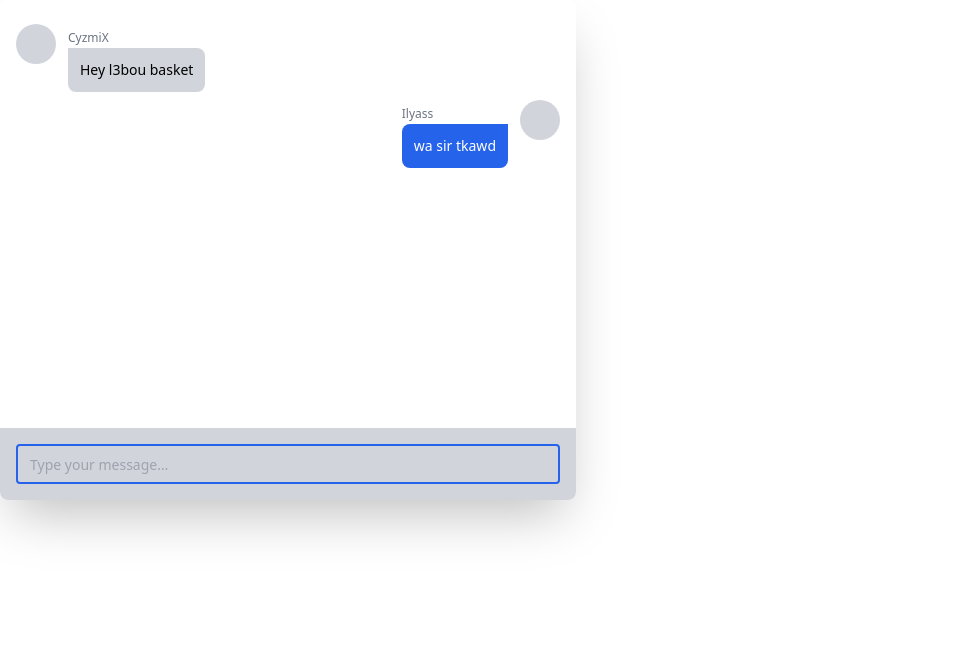
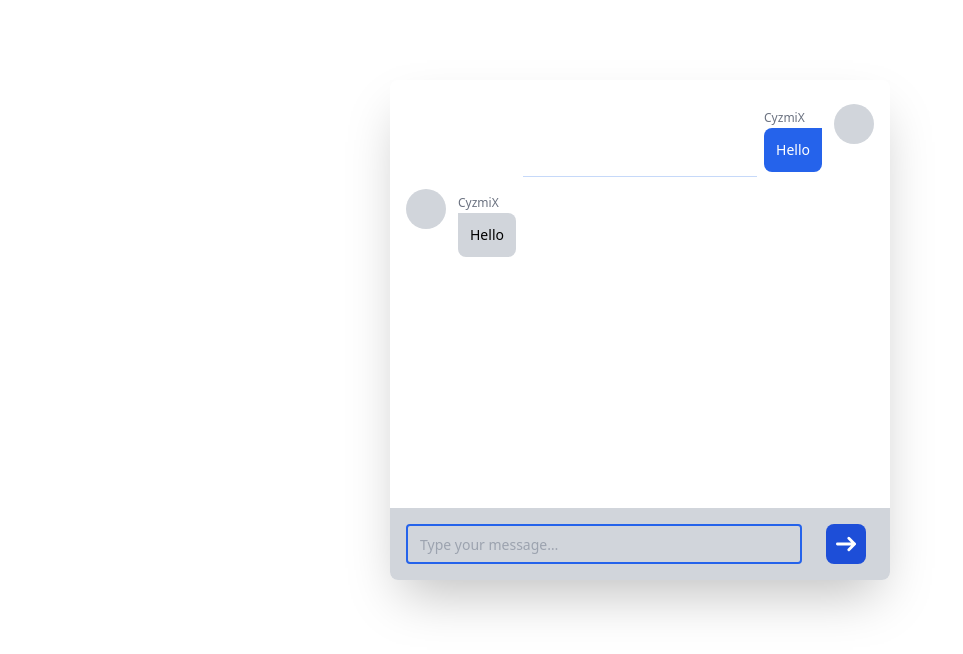
Before and after one commit to CyzmiX/TCSF-2-Chat-App, a SvelteKit app: page / in a window 1280 px wide. Shown: the top 654 px of the page, without its empty margins (0-963 px from the left). Built offline with nearby package versions, Linux system fonts and the light colour scheme.

Commit message:
main layout

```diff
--- a/package.json
+++ b/package.json
@@ -21,5 +21,8 @@
 		"typescript": "^5.0.0",
 		"vite": "^4.4.2"
 	},
-	"type": "module"
+	"type": "module",
+	"dependencies": {
+		"@supabase/supabase-js": "^2.38.5"
+	}
 }
--- /dev/null
+++ b/src/lib/msg-box.svelte
@@ -0,0 +1,38 @@
+<script lang="ts">
+    export let type: "me" | "other" = "me";
+    export let msg: string = "";
+    export let userName: string = ""
+</script>
+
+{#if type === "me"}
+    <div class="flex w-full mt-2 space-x-3 max-w-xs ml-auto justify-end">
+        <div>
+            <span class="text-xs text-gray-500 leading-none">{ userName }</span>
+            <div class="bg-blue-600 text-white p-3 rounded-l-lg rounded-br-lg">
+                <p class="text-sm">{ msg }</p>
+            </div>
+
+        </div>
+        <div class="flex-shrink-0 h-10 w-10 rounded-full bg-gray-300"></div>
+    </div>
+    <hr width="50%" class='line' />
+{:else}
+    <div class="flex w-full mt-2 space-x-3 max-w-xs">
+        <div class="flex-shrink-0 h-10 w-10 rounded-full bg-gray-300"></div>
+        <div>
+            <span class="text-xs text-gray-500 leading-none">{ userName }</span>
+            <div class="bg-gray-300 p-3 rounded-r-lg rounded-bl-lg">
+                <p class="text-sm">{ msg }</p>
+            </div>
+
+        </div>
+    </div>
+{/if}
+
+<style>
+    .line {
+        margin: 4px;
+        border-top: 1px solid rgba(67, 129, 235, 0.3);
+        margin-left: 25%;
+    }
+</style>
--- /dev/null
+++ b/src/lib/msgs-container.svelte
@@ -0,0 +1,47 @@
+<script>
+    export let dark = true
+</script>
+
+<div id="main"  class="flex flex-col flex-grow w-full max-w-xl bg-{dark ? "gray-800" : "white"} shadow-2xl  rounded-lg overflow-hidden">
+    <div class="flex flex-col flex-grow h-0 p-4  overflow-auto">
+
+        <slot />
+
+    </div>
+    {#if dark}
+        <hr class='line' />
+    {/if}
+    <div class="bg-gray-{dark ? "400" : "300"} p-4 flex">
+        <input id="msg" class="flex  {dark ? "text-white" : "" } mr-6 items-center h-10 w-full rounded px-3 text-sm" type="text" placeholder="Type your message…">
+        <button type="button" class="text-white bg-blue-700 hover:bg-blue-800 focus:ring-4 focus:outline-none focus:ring-blue-300 font-medium rounded-lg text-sm p-2.5 text-center inline-flex items-center me-2 dark:bg-blue-600 dark:hover:bg-blue-700 dark:focus:ring-blue-800">
+        <svg class="w-5 h-5" aria-hidden="true" xmlns="http://www.w3.org/2000/svg" fill="none" viewBox="0 0 14 10">
+            <path stroke="currentColor" stroke-linecap="round" stroke-linejoin="round" stroke-width="2" d="M1 5h12m0 0L9 1m4 4L9 9"/>
+        </svg>
+    </div>
+</div>
+
+<style>
+    .line {
+        border-top: 1px solid rgb(67, 129, 235);
+    }
+
+    #main {
+        height: 500px;
+
+    }
+    #main:hover {
+        border: inset 2px solid rgb(67, 129, 235);
+    }
+    #msg {
+        background-color: transparent;
+        border: 2px solid rgb(37 99 235);
+        transition: all 0.2s ease;
+    }
+    #msg:focus {
+        border: 2px solid rgb(67 129 235);
+        box-shadow: 0px 2px 15px rgba(67, 129, 235, 0.4);
+    }
+    input:focus{
+        outline: none;
+    }
+</style>
--- a/src/routes/+page.svelte
+++ b/src/routes/+page.svelte
@@ -1,51 +1,34 @@
 <script lang="ts">
+    import MsgBox from "$lib/msg-box.svelte";
+    import MsgsContainer from "$lib/msgs-container.svelte";
+    import { onMount } from "svelte";
+    let dark: boolean | undefined = undefined;
+    onMount(() => {
+        dark = window.matchMedia('(prefers-color-scheme: dark)').matches
+
+        window.matchMedia('(prefers-color-scheme: dark)').addEventListener('change', event => {
+            dark = event.matches ;
+        });
+    })
 
 </script>
 
-<!-- Component Start -->
-<div id="main" class="flex flex-col flex-grow w-full max-w-xl bg-white shadow-2xl rounded-lg overflow-hidden">
-    <div class="flex flex-col flex-grow h-0 p-4 overflow-auto">
-        <div class="flex w-full mt-2 space-x-3 max-w-xs">
-            <div class="flex-shrink-0 h-10 w-10 rounded-full bg-gray-300"></div>
-            <div>
-                <span class="text-xs text-gray-500 leading-none">CyzmiX</span>
-                <div class="bg-gray-300 p-3 rounded-r-lg rounded-bl-lg">
-                    <p class="text-sm">Hey l3bou basket</p>
-                </div>
+{#if dark !== undefined}
+    <MsgsContainer {dark}>
+        <MsgBox userName="CyzmiX" msg="Hello" type="me"/>
+        <MsgBox userName="CyzmiX" msg="Hello" type="other"/>
+    </MsgsContainer>
+{:else}
+    <h1>Loading..</h1>
+{/if}
 
-            </div>
-        </div>
-        <div class="flex w-full mt-2 space-x-3 max-w-xs ml-auto justify-end">
-            <div>
-                <span class="text-xs text-gray-500 leading-none">Ilyass</span>
-                <div class="bg-blue-600 text-white p-3 rounded-l-lg rounded-br-lg">
-                    <p class="text-sm">wa sir tkawd</p>
-                </div>
+<style>
+:global(body) {
+  max-width: 500px;
 
-            </div>
-            <div class="flex-shrink-0 h-10 w-10 rounded-full bg-gray-300"></div>
-        </div>
-    </div>
+  margin: auto;
+  margin-top: 10vh;
 
-    <div class="bg-gray-300 p-4">
-        <input id="msg" class="flex items-center h-10 w-full rounded px-3 text-sm" type="text" placeholder="Type your message…">
-    </div>
-</div>
-<!-- Component End  -->
-<style>
-    #main {
-        height: 500px;
-    }
-    #msg {
-        background-color: transparent;
-        border: 2px solid rgb(37 99 235);
-        transition: all 0.2s ease;
-    }
-    #msg:focus {
-        border: 2px solid rgb(67 129 235);
-        box-shadow: 0px 2px 15px rgba(67, 129, 235, 0.4);
-    }
-    input:focus{
-        outline: none;
-    }
+
+}
 </style>
--- /dev/null
+++ b/src/routes/+page.ts
@@ -0,0 +1 @@
+import type { PageLoad } from './$types';
```
Also changed, not shown: 1 other file (tests, documents, lock files or other folders).
